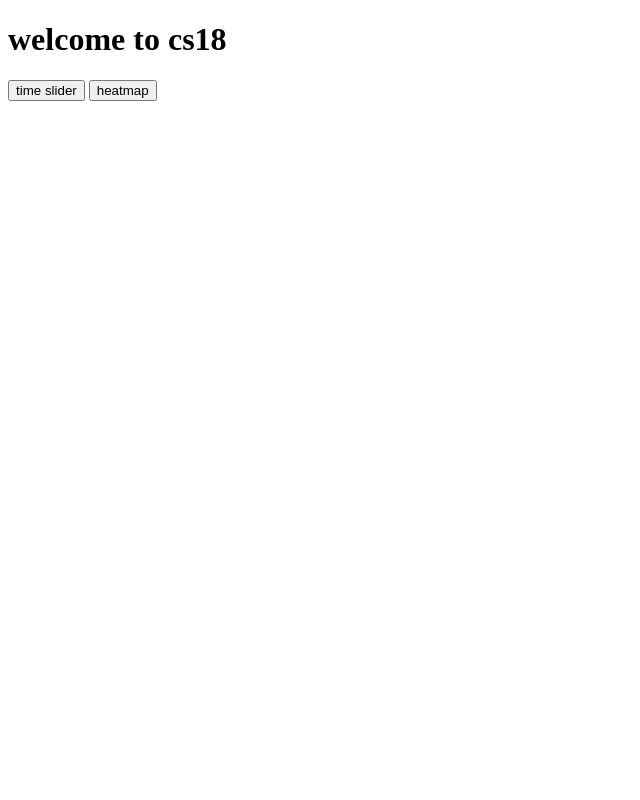
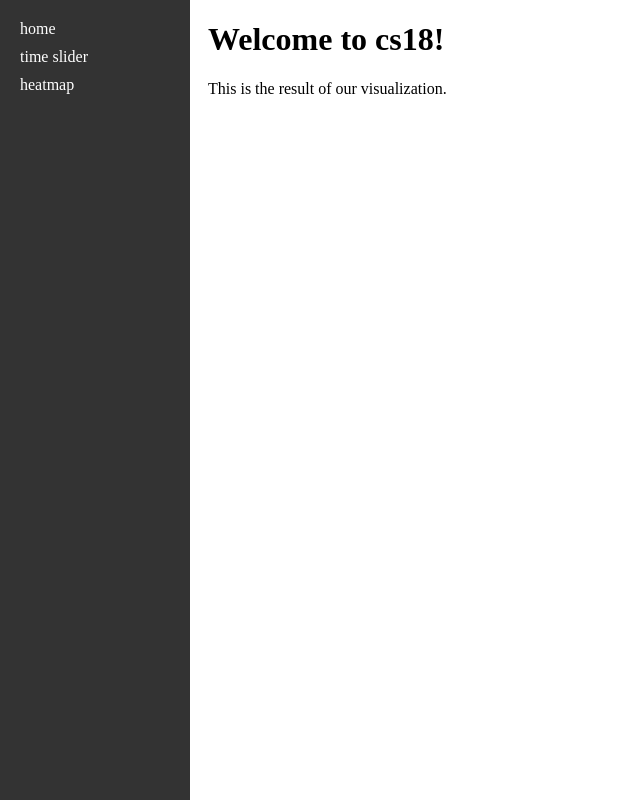
Before and after one commit to Hao1132/Hao1132.github.io, a plain HTML site: page index.html in a window 1280 px wide. Shown: the whole page, without its empty margins (0-640 px from the left). Drawn offline with Linux system fonts and the light colour scheme.

Commit message:
Update index.html

```diff
--- a/index.html
+++ b/index.html
@@ -1,12 +1,49 @@
 <!DOCTYPE html>
-<html>
-  <head>
+<html lang="en">
+<head>
     <meta charset="UTF-8">
     <title>cs18</title>
-  </head>
-  <body>
-    <h1>welcome to cs18</h1>
-    <button onclick="location.href='Time_final.html'">time slider</button>
-    <button onclick="location.href='SchoolviolenceMap.html'">heatmap</button>
-  </body>
+    <style>
+        /* 侧边导航栏样式 */
+        .sidebar {
+            position: fixed;
+            top: 0;
+            left: 0;
+            width: 150px;
+            height: 100%;
+            background-color: #333;
+            color: #fff;
+            padding: 20px;
+        }
+        .sidebar ul {
+            list-style: none;
+            padding: 0;
+            margin: 0;
+        }
+        .sidebar ul li {
+            margin-bottom: 10px;
+        }
+        .sidebar ul li a {
+            color: #fff;
+            text-decoration: none;
+        }
+        .sidebar ul li a:hover {
+            text-decoration: underline;
+        }
+    </style>
+</head>
+<body>
+    <div class="sidebar">
+        <ul>
+            <li><a href="index.html">home</a></li>
+            <li><a href="timeslider.html">time slider</a></li>
+            <li><a href="heatmap.html">heatmap</a></li>
+        </ul>
+    </div>
+    <!-- 页面内容 -->
+    <div style="margin-left: 200px;">
+        <h1>Welcome to cs18!</h1>
+        <p>This is the result of our visualization.</p>
+    </div>
+</body>
 </html>
```
